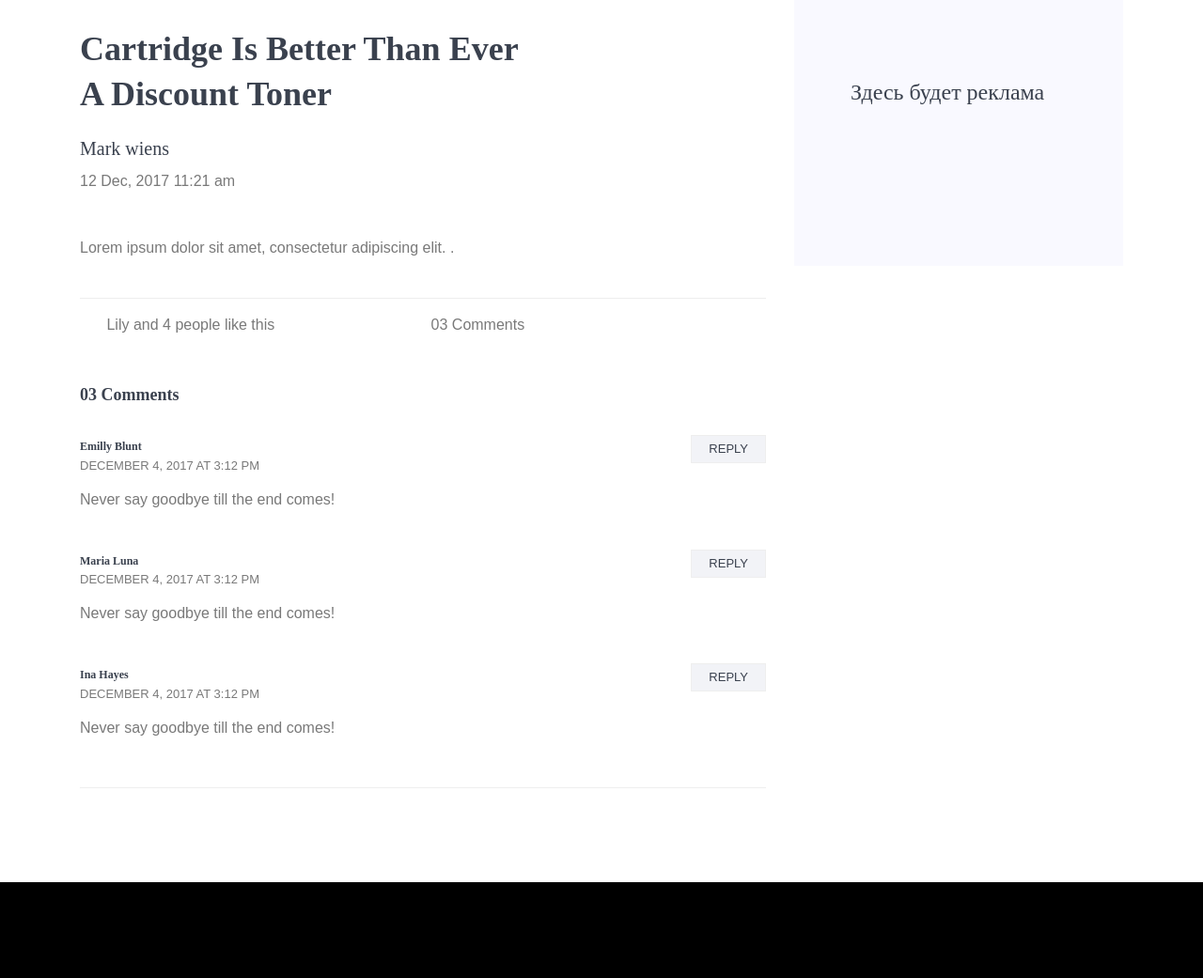
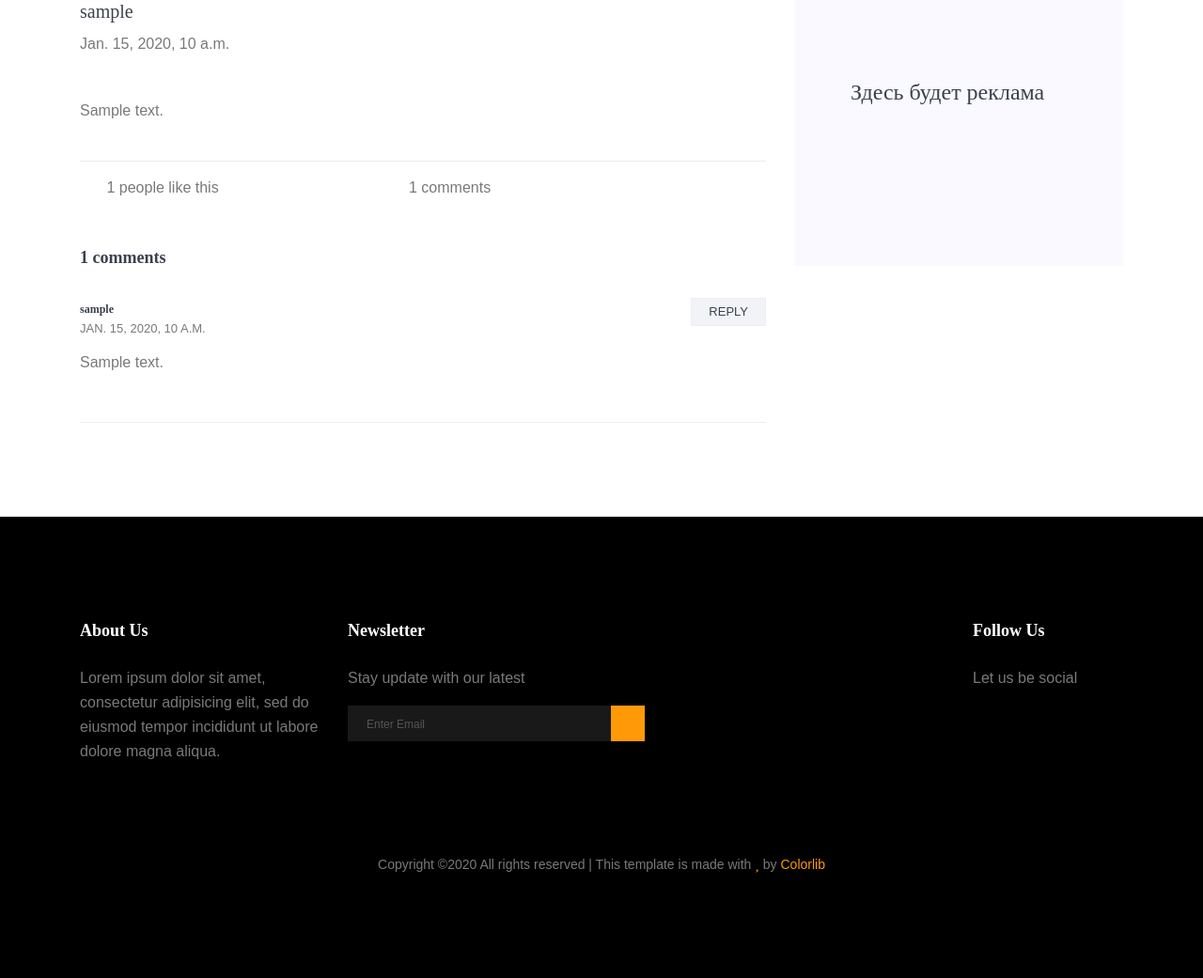
Before and after one commit to TheEgid/layout_lisa, a Django app: a page that uses templates/blog-details.html in a window 1280 px wide. Shown: the part 1111-2152 px from the top of the page at 94% size. Run offline with Django 3.2, Linux system fonts and the light colour scheme; tables that the repository leaves empty hold one stand-in row (values such as "Sample post"); grey boxes marked "Sample" are stand-in pictures; parts of the project's set-up code (start-up, migrations or seed data) failed here and were passed over; some libraries are stand-ins or nearby versions; some web fonts are replaced.

Commit message:
Render post from context

```diff
--- a/templates/blog-details.html
+++ b/templates/blog-details.html
@@ -5,7 +5,7 @@
     <meta charset="UTF-8">
     <meta name="viewport" content="width=device-width, initial-scale=1.0">
     <meta http-equiv="X-UA-Compatible" content="ie=edge">
-    <title>Remake Barber - Blog Details</title>
+    <title>{{ post.title }}</title>
     <link rel="icon" href="{% static 'img/favicon.png' %}" type="image/png">
 
     <link rel="stylesheet" href="{% static 'styles.min.css' %}">
@@ -66,22 +66,29 @@
         <div class="row">
             <div class="col-lg-8">
                 <div class="main_blog_details">
-                    <img class="img-fluid" src=" {% static 'img/blog/blog4.png' %}" alt="">
-                    <a href="#"><h4>Cartridge Is Better Than Ever <br /> A Discount Toner</h4></a>
+
+                    {% comment %}           <img class="img-fluid" src=" {% static 'img/blog/blog4.png' %}" alt="">{% endcomment %}
+                    {% if post.image_url %}
+                        <img class="img-fluid" src="{{ post.image_url }}" alt="">
+                    {% else %}
+                        <img class="img-fluid" src="{% static 'img/banner/blog.png' %}">
+                    {% endif %}
+
+                    <a href="#"><h4>{{ post.title }}</h4></a>
                     <div class="user_details">
                         <div class="mt-sm-0 mt-3">
                             <div class="media">
                                 <div class="media-body">
-                                    <h5>Mark wiens</h5>
-                                    <p>12 Dec, 2017 11:21 am</p>
+                                    <h5>{{ post.author }}</h5>
+                                    <p>{{ post.published_at }}</p>
                                 </div>
                             </div>
                         </div>
                     </div>
-                    <p>Lorem ipsum dolor sit amet, consectetur adipiscing elit. .</p>
+                    <p>{{ post.text }}</p>
                     <div class="news_d_footer flex-column flex-sm-row">
-                        <a href="#"><span class="align-middle mr-2"><i class="ti-heart"></i></span>Lily and 4 people like this</a>
-                        <a class="justify-content-sm-center ml-sm-auto mt-sm-0 mt-2" href="#"><span class="align-middle mr-2"><i class="ti-themify-favicon"></i></span>03 Comments</a>
+                        <a href="#"><span class="align-middle mr-2"><i class="ti-heart"></i></span>{{ post.likes_amount }} people like this </a>
+                        <a class="justify-content-sm-center ml-sm-auto mt-sm-0 mt-2" href="#"><span class="align-middle mr-2"><i class="ti-themify-favicon"></i></span>{{ post.comments |length }} comments </a>
                         <div class="news_socail ml-sm-auto mt-sm-0 mt-2">
                             <a href="#"><i class="fab fa-facebook-f"></i></a>
                             <a href="#"><i class="fab fa-twitter"></i></a>
@@ -91,56 +98,23 @@
                     </div>
                 </div>
 
-
                 <div class="comments-area">
-                    <h4>03 Comments</h4>
-                    <div class="comment-list">
+                    <h4>{{ post.comments |length }} comments </h4>
+                    {% for comment in post.comments %}
+                        <div class="comment-list">
                         <div class="single-comment justify-content-between d-flex">
                             <div class="user justify-content-between d-flex">
                                 <div class="desc">
-                                    <h5><a href="#">Emilly Blunt</a></h5>
-                                    <p class="date">December 4, 2017 at 3:12 pm </p>
-                                    <p class="comment">
-                                        Never say goodbye till the end comes!
-                                    </p>
+                                    <h5><a href="#">{{ comment.author }}</a></h5>
+                                    <p class="date">{{ comment.published_at }}</p>
+                                    <p class="comment">{{ comment.text }}</p>
                                 </div>
                             </div>
                             <div class="reply-btn">
                                 <a href="" class="btn-reply text-uppercase">reply</a>
                             </div>
                         </div>
-                    </div>
-                    <div class="comment-list">
-                        <div class="single-comment justify-content-between d-flex">
-                            <div class="user justify-content-between d-flex">
-                                <div class="desc">
-                                    <h5><a href="#">Maria Luna</a></h5>
-                                    <p class="date">December 4, 2017 at 3:12 pm </p>
-                                    <p class="comment">
-                                        Never say goodbye till the end comes!
-                                    </p>
-                                </div>
-                            </div>
-                            <div class="reply-btn">
-                                <a href="" class="btn-reply text-uppercase">reply</a>
-                            </div>
-                        </div>
-                    </div>
-                    <div class="comment-list">
-                        <div class="single-comment justify-content-between d-flex">
-                            <div class="user justify-content-between d-flex">
-                                <div class="desc">
-                                    <h5><a href="#">Ina Hayes</a></h5>
-                                    <p class="date">December 4, 2017 at 3:12 pm </p>
-                                    <p class="comment">
-                                        Never say goodbye till the end comes!
-                                    </p>
-                                </div>
-                            </div>
-                            <div class="reply-btn">
-                                <a href="" class="btn-reply text-uppercase">reply</a>
-                            </div>
-                        </div>
+                    {% endfor %}
                     </div>
                 </div>
             </div>
```
